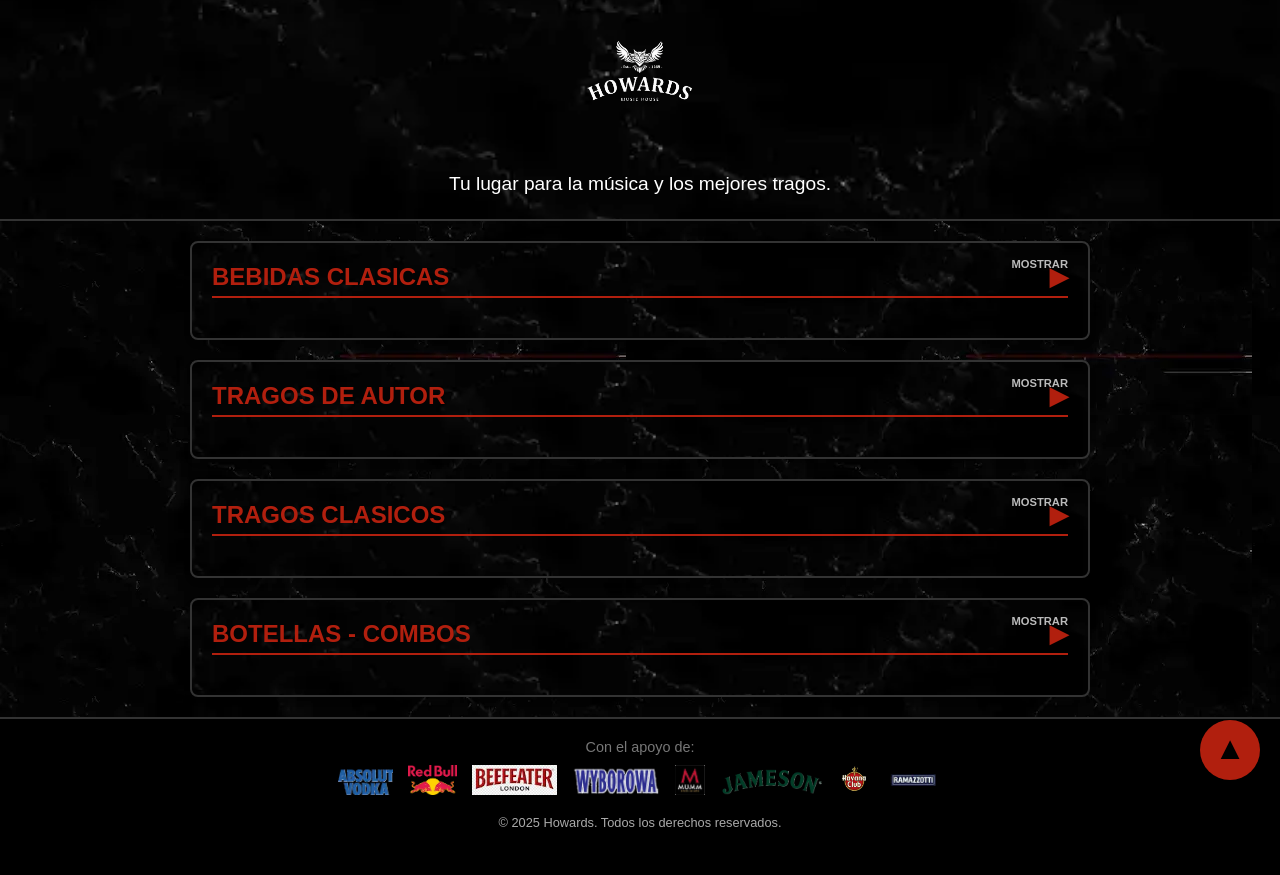
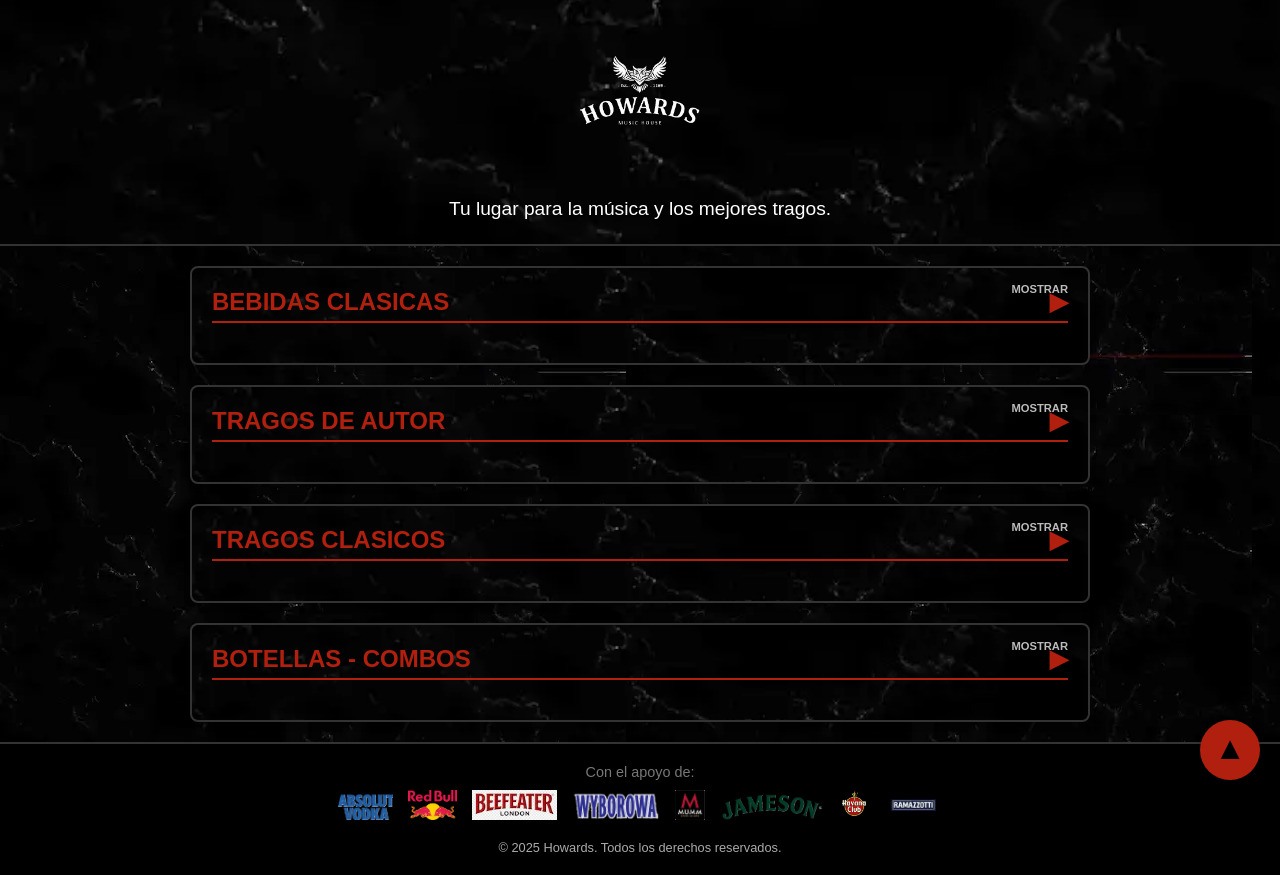
Before and after one commit to Rzfranco/Menu-Web, a plain HTML site: page index.html in a window 1280 px wide. Before the commit the page ends 850 px from the top, so only its background shows below. Drawn offline with Linux system fonts and the light colour scheme.

```diff
--- a/style.css
+++ b/style.css
@@ -7,9 +7,9 @@ body {
     color: #fff;
 }
 .logo-img {
-    width: 140px;
+    width: 160px;
     height: auto;
-    margin-bottom: 5px;
+    margin-top: 10px;
 }
 
 .header {
```
